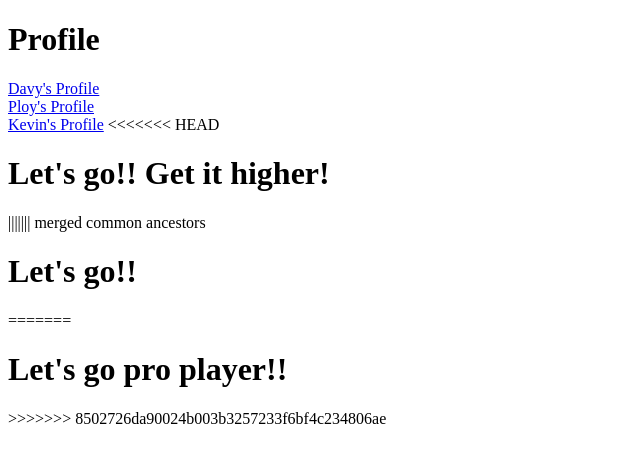
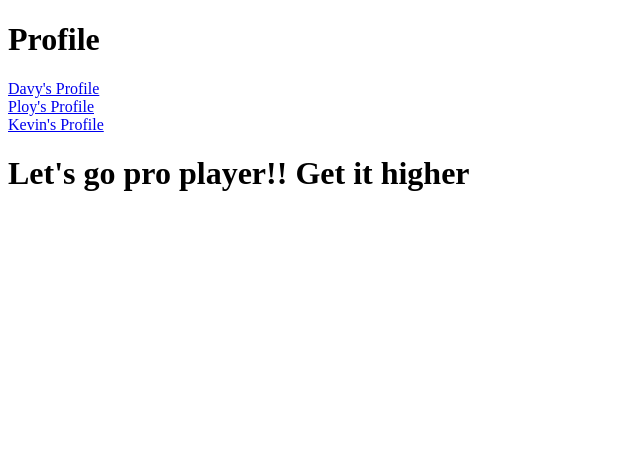
Before and after one commit to pipper176/sun, a plain HTML site: page index.html in a window 1280 px wide. Shown: the whole page, without its empty margins (0-640 px from the left). Drawn offline with Linux system fonts and the light colour scheme.

Commit message:
Update index.html H1

```diff
--- a/index.html
+++ b/index.html
@@ -9,13 +9,6 @@
 	<a href="davy.html">Davy's Profile</a><br>
 	<a href="ploy.html">Ploy's Profile</a><br>
 	<a href="kevin.html">Kevin's Profile</a>
-
-<<<<<<< HEAD
-    <h1>Let's go!! Get it higher!</h1>
-||||||| merged common ancestors
-    <h1>Let's go!!</h1>
-=======
-    <h1>Let's go pro player!!</h1>
->>>>>>> 8502726da90024b003b3257233f6bf4c234806ae
+        <h1>Let's go pro player!! Get it higher</h1>
 </body>
 </html>
```
